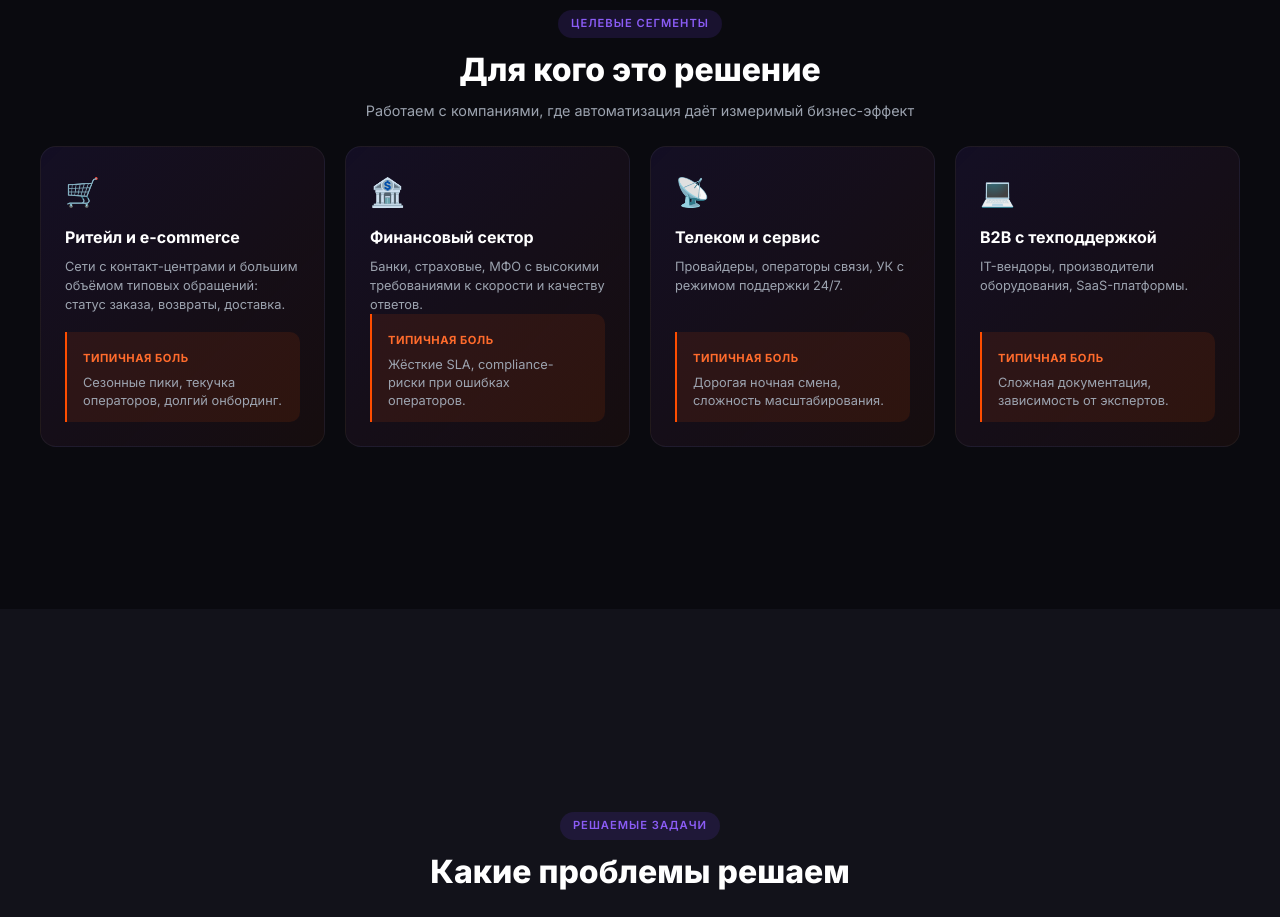
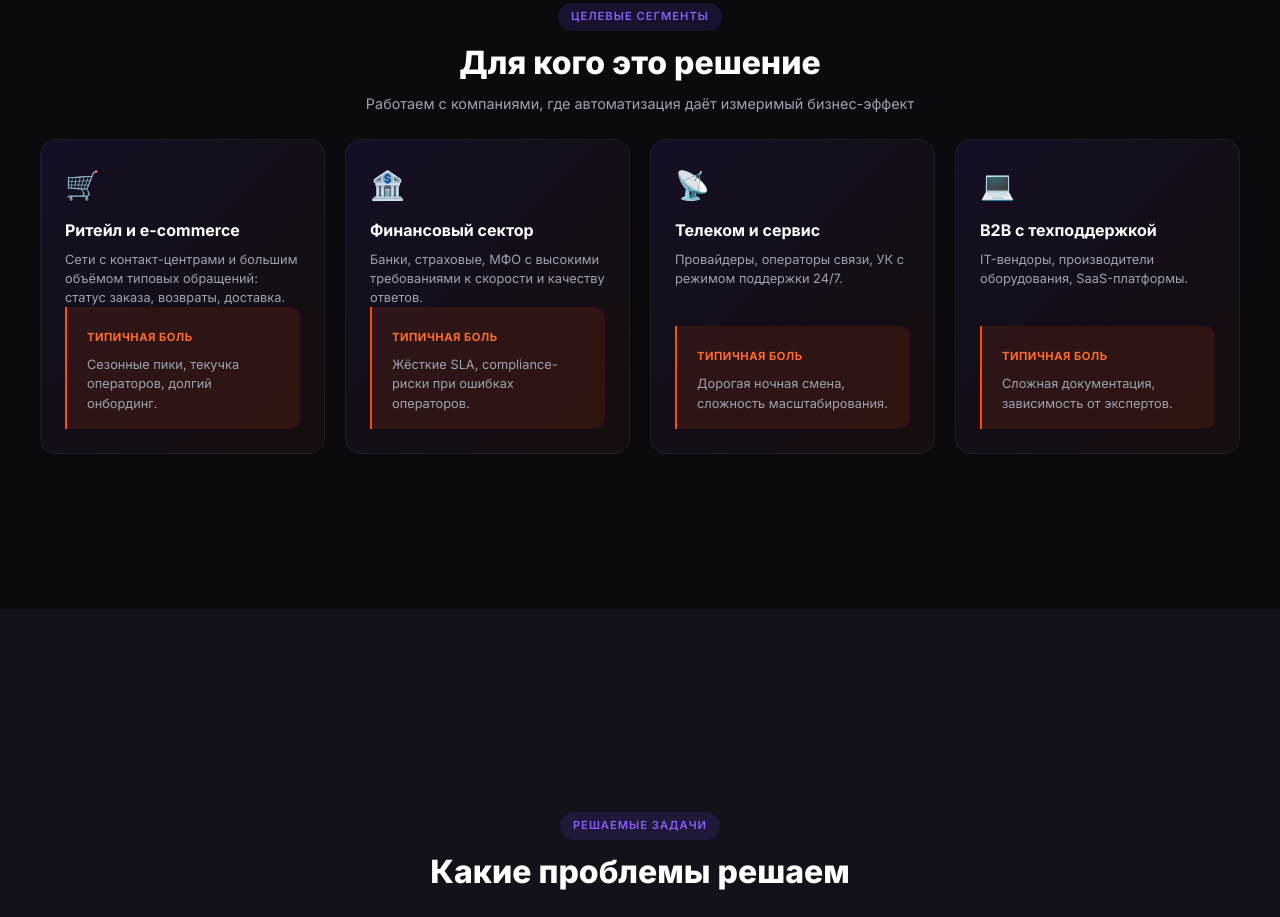
Before and after one commit to vkxx29/ai-call-center, a plain HTML site: page index.html in a window 1280 px wide. Shown: the part 1791-2708 px from the top of the page. Drawn offline with Linux system fonts and the light colour scheme.

Commit message:
Update index.html

```diff
--- a/index.html
+++ b/index.html
@@ -430,7 +430,7 @@
             transition: all 0.3s ease;
             display: grid;
             grid-template-rows: auto auto 1fr auto;
-            min-height: 280px;
+            min-height: 300px;
         }
 
         .audience-card:hover {
@@ -459,9 +459,10 @@
         .pain-point {
             background: rgba(255, 77, 0, 0.1);
             border-left: 2px solid var(--accent);
-            padding: 0.75rem 1rem;
+            padding: 1rem 1.25rem;
             border-radius: 0 10px 10px 0;
             align-self: end;
+            min-height: 85px;
         }
 
         .pain-point strong {
@@ -472,10 +473,10 @@
         }
 
         .pain-point p {
-            margin-top: 0.35rem;
+            margin-top: 0.5rem;
             color: var(--gray-light);
             font-size: 0.8rem;
-            line-height: 1.4;
+            line-height: 1.5;
         }
 
         .problems {
@@ -1105,6 +1106,10 @@
             }
 
             .audience-card {
+                min-height: auto;
+            }
+
+            .pain-point {
                 min-height: auto;
             }
 
```
